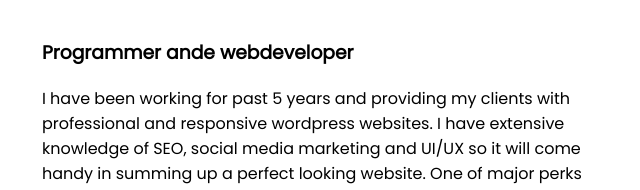
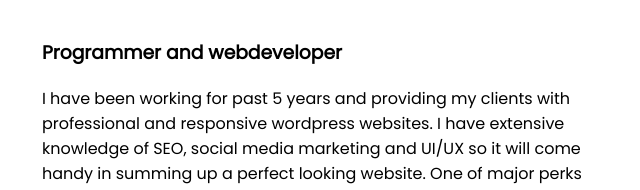
Before and after one commit to Babu24/developer-portfolio, a plain HTML site: page index.html in a window 1280 px wide. Shown: the part 282-472 px from the top of the page, 4-644 px from the left. Drawn offline with Linux system fonts and the light colour scheme.

Commit message:
h3 correction

```diff
--- a/index.html
+++ b/index.html
@@ -17,7 +17,7 @@
         <div class="half-width">
             <h1>Welcome To</h1>
             <h1><span class="orange-color">Mehedi Hasan</span> world!</h1>
-            <h3>Programmer ande webdeveloper</h3>
+            <h3>Programmer and webdeveloper</h3>
             <p>I have been working for past 5 years and providing my clients with professional and responsive wordpress
                 websites.
                 I have extensive knowledge of SEO, social media marketing and UI/UX so it will come handy in summing up
```
